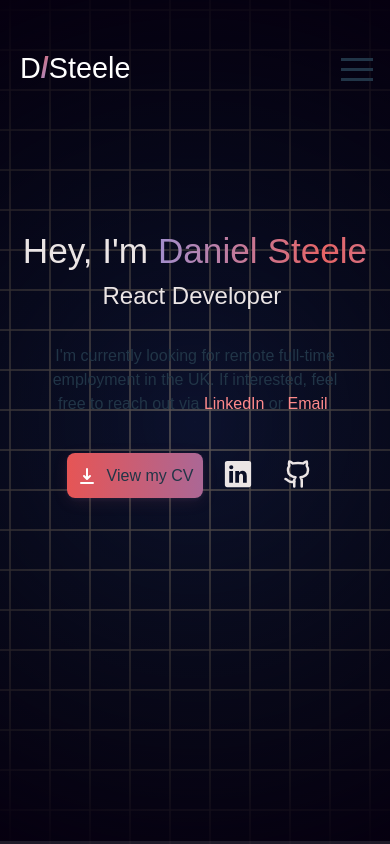
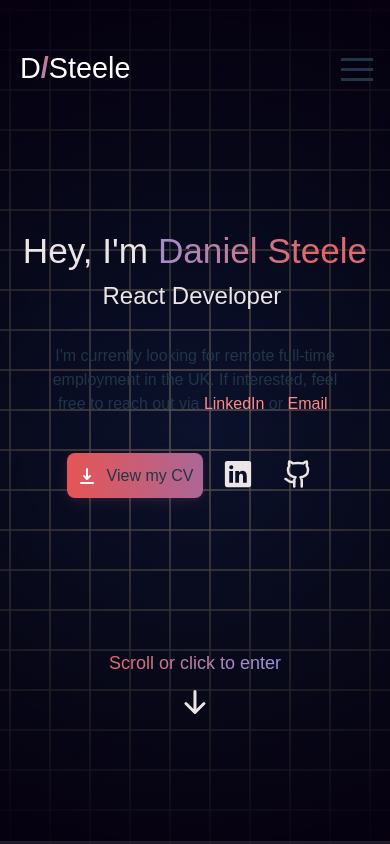
Before and after one commit to DanielSteele1/Portfolio-V2, a React (Vite) app: page / in a window 390 px wide. Shown: the top 844 px of the page. Built offline with nearby package versions, Linux system fonts and the light colour scheme.

Commit message:
Added a visual cue to scroll down - hopefully encouraging users to scroll down the page when they first click onto the site.

```diff
--- a/src/App.css
+++ b/src/App.css
@@ -1,9 +1,19 @@
+/* Center the scroll down icon inside the button */
+.scroll-down {
+  display: flex;
+  flex-direction: column;
+  align-items: center;
+  justify-content: center;
+  width: 100%;
+}
+
 .greeting-bg-wrap {
   position: relative;
   width: 100%;
   height: 100vh;
   overflow: hidden;
 }
+
 .greeting-bg-wrap .squares-canvas {
   position: absolute;
   top: 0;
@@ -13,10 +23,12 @@
   z-index: 1;
   pointer-events: none;
 }
+
 .greeting-bg-wrap .greeting-container {
   position: relative;
   z-index: 2;
 }
+
 @import url('https://fonts.googleapis.com/css2?family=Figtree:ital,wght@0,300..900;1,300..900&display=swap');
 
 body,
@@ -291,9 +303,9 @@ body {
   width: 70%;
 }
 
-#para-finish{
+#para-finish {
 
-font-size: 1.3rem;
+  font-size: 1.3rem;
 
 }
 
@@ -439,7 +451,7 @@ font-size: 1.3rem;
 
 .footer-icon a:hover {
   transition: 0.3s ease-in-out;
-  color:#e65555;
+  color: #e65555;
 }
 
 
@@ -476,7 +488,7 @@ font-size: 1.3rem;
 
 .social-icon {
   margin-top: 5px;
-    margin-left: 10px;
+  margin-left: 10px;
 }
 
 .socials {
@@ -787,6 +799,40 @@ font-size: 1.3rem;
   transition: transform 0.4s cubic-bezier(0.87, 0.03, 0.41, 0.9);
 }
 
+.scroll-down-container {
+  position: absolute;
+  top: 750px;
+  left: 50%;
+  transform: translateX(-50%);
+  display: flex;
+  flex-direction: column;
+  align-items: center;
+  justify-content: center;
+
+}
+
+.scroll-down-container svg:hover {
+    animation-name: float;
+    animation-duration: 1.0s;
+    animation-fill-mode: forwards;
+    animation-iteration-count: infinite;
+    animation-timing-function: ease-in-out;
+}
+
+@keyframes float {
+  0% {
+    transform: translateY(0px);
+  }
+
+  50% {
+    transform: translateY(10px);
+  }
+
+  100% {
+    transform: translateY(0px);
+  }
+}
+
 .back-to-top-button:hover {
   border-bottom: 2px solid #e66465;
   transition: 0.4s ease-in-out;
@@ -968,7 +1014,6 @@ font-size: 1.3rem;
   }
 
   .nav-menu {
-
     display: none;
   }
 
@@ -977,6 +1022,15 @@ font-size: 1.3rem;
     align-items: center;
     justify-content: center;
     cursor: pointer;
+  }
+
+  .scroll-down-container {
+    position: absolute;
+    top: 650px;
+    display: inline-flex;
+    flex-direction: column;
+    margin: 0 auto;
+    align-items: center;
   }
 
   .nav-menu-mobile {
--- a/src/Greeting.tsx
+++ b/src/Greeting.tsx
@@ -1,7 +1,7 @@
 import { TypeAnimation } from 'react-type-animation';
 import { LuGithub } from "react-icons/lu";
 import { IoLogoLinkedin } from "react-icons/io5";
-import { HiDownload } from "react-icons/hi";
+import { HiArrowDown, HiDownload } from "react-icons/hi";
 
 import GradientText from './GradientText.tsx'
 
@@ -94,6 +94,13 @@ const Greeting = ({ handleDownloadAndView }: Props) => {
                     </div>
                 </div>
 
+                <div className="scroll-down-container">
+                    <a className="scroll-down" href="#skills">
+                        <span className="gradient">Scroll or click to enter</span>
+                        <HiArrowDown style={{ display: 'flex', fontSize: "30px", margin: '10px', justifyContent: 'center', verticalAlign: 'center' }} />
+                    </a>
+                </div>
+
             </div>
         </div>
 
```
